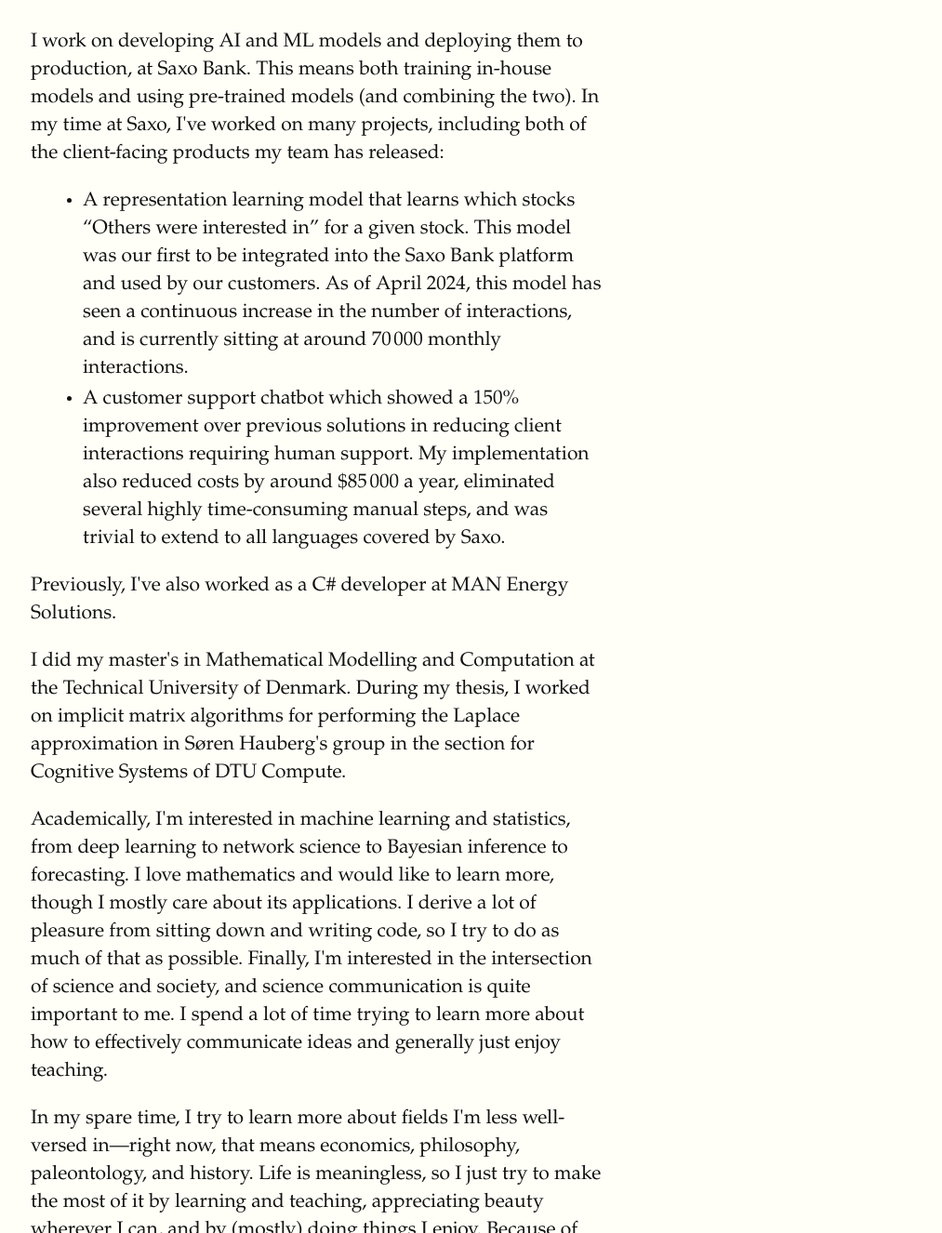
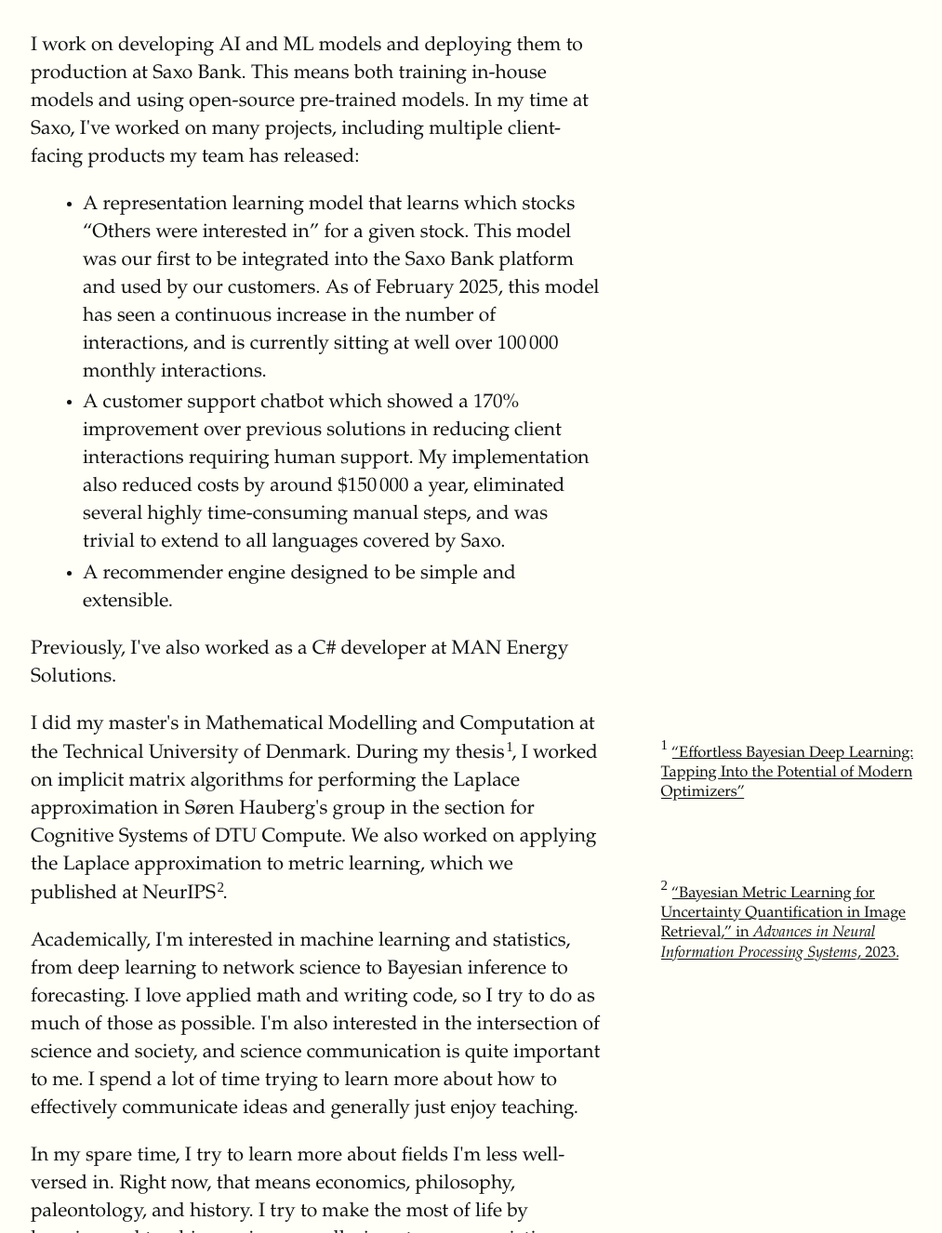
Before and after one commit to silasbrack/silasbrack.github.io, a plain HTML site: page index.html in a window 1280 px wide. Shown: the part 261-1587 px from the top of the page at 93% size, without its empty margins (127-1140 px from the left). Drawn offline with Linux system fonts and the light colour scheme; a web font is replaced by a local one.

Commit message:
Fixes (#1)

```diff
--- a/index.html
+++ b/index.html
@@ -4,58 +4,80 @@
     <meta charset="utf-8" />
     <title>Silas Brack</title>
     <link rel="stylesheet" href="tufte.css" />
+    <link rel="stylesheet" href="https://cdnjs.cloudflare.com/ajax/libs/font-awesome/6.3.0/css/all.min.css">
     <meta name="viewport" content="width=device-width, initial-scale=1" />
   </head>
 
   <body>
     <article>
       <h1 id="tufte-css">Silas Brack</h1>
-      <p class="subtitle">Machine Learning Engineer</p>
+      <p class="subtitle">Machine Learning Engineer &mdash;
+        <span title="Curriculum Vitae">
+        <a href="./assets/cv.pdf" style="background:none;"><i class="fa-solid fa-address-card"></i></a>
+        </span>
+
+        <span title="Github">
+        <a href="https://github.com/silasbrack" style="background:none;"><i class="fab fa-github"></i></a>
+        </span>
+
+        <span title="Linkedin">
+        <a href="https://www.linkedin.com/in/silasbrack/" style="background:none;"><i class="fab fa-linkedin"></i></a>
+        </span>
+      </p>
 
       <section>
         <p>
-          I work on developing AI and ML models and deploying them to production, at Saxo Bank. This means both training
-          in-house models and using pre-trained models (and combining the two). In my time at Saxo, I've worked on many
-          projects, including both of the client-facing products my team has released:
+          I work on developing AI and ML models and deploying them to production at Saxo Bank. This means both training
+          in-house models and using open-source pre-trained models. In my time at Saxo, I've worked on many
+          projects, including multiple client-facing products my team has released:
         </p>
+        <p>
           <ul>
             <li>
               A representation learning model that learns which stocks <q>Others were interested in</q> for a given stock.
-            This model was our first to be integrated into the Saxo Bank platform and used by our customers. As of April
-            2024, this model has seen a continuous increase in the number of interactions, and is currently sitting at
-            around 70&#x202F;000 monthly interactions.
+              This model was our first to be integrated into the Saxo Bank platform and used by our customers. As of February
+              2025, this model has seen a continuous increase in the number of interactions, and is currently sitting at
+              well over 100&#x202F;000 monthly interactions.
             </li>
             <li>
-            A customer support chatbot which showed a 150% improvement over previous solutions in reducing client
-            interactions requiring human support. My implementation also reduced costs by around $85&#x202F;000 a year,
+              A customer support chatbot which showed a 170% improvement over previous solutions in reducing client
+              interactions requiring human support. My implementation also reduced costs by around $150&#x202F;000 a year,
               eliminated several highly time-consuming manual steps, and was trivial to extend to all languages covered by
               Saxo.
             </li>
+            <li>
+              A recommender engine designed to be simple and extensible.
+            </li>
           </ul>
+        </p>
         <p>Previously, I've also worked as a C# developer at MAN Energy Solutions.</p>
         <p>
           I did my master's in Mathematical Modelling and Computation at the Technical University of Denmark. During my
-          thesis, I worked on implicit matrix algorithms for performing the Laplace approximation in Søren Hauberg's
-          group in the section for Cognitive Systems of DTU Compute.
+          thesis<label for="sn-in-his-later-books" class="margin-toggle sidenote-number"></label>,
+          <span class="sidenote">
+            <a href="./assets/thesis.pdf">“Effortless Bayesian Deep Learning: Tapping Into the Potential of Modern Optimizers”</a>
+          </span>
+          I worked on implicit matrix algorithms for performing the Laplace approximation in Søren Hauberg's
+          group in the section for Cognitive Systems of DTU Compute. We also worked on applying the Laplace approximation to metric
+          learning, which we published at NeurIPS<label for="sn-in-his-later-books" class="margin-toggle sidenote-number"></label>.
+          <span class="sidenote">
+            <a href="https://arxiv.org/abs/2302.01332">“Bayesian Metric Learning for Uncertainty Quantification in Image Retrieval,”
+            in <em>Advances in Neural Information Processing Systems</em>, 2023.</a>
+          </span>
         </p>
         <p>
           Academically, I'm interested in machine learning and statistics, from deep learning to network science to
-          Bayesian inference to forecasting. I love mathematics and would like to learn more, though I mostly care about
-          its applications. I derive a lot of pleasure from sitting down and writing code, so I try to do as much of
-          that as possible. Finally, I'm interested in the intersection of science and society, and science
+          Bayesian inference to forecasting. I love applied math and writing code, so I try to do as much of
+          those as possible. I'm also interested in the intersection of science and society, and science
           communication is quite important to me. I spend a lot of time trying to learn more about how to effectively
           communicate ideas and generally just enjoy teaching.
         </p>
         <p>
-          In my spare time, I try to learn more about fields I'm less well-versed in&mdash;right now, that means
-          economics, philosophy, paleontology, and history. Life is meaningless, so I just try to make the most of it by
-          learning and teaching, appreciating beauty wherever I can, and by (mostly) doing things I enjoy. Because of
-          this, I try to spend my time coding, reading, watching films and series, and listening to music. I also really
-          like to cook.
-        </p>
-        <p>
-          I'm on <a href="https://github.com/silasbrack">GitHub</a> and
-          <a href="https://www.linkedin.com/in/silasbrack/">LinkedIn</a>.
+          In my spare time, I try to learn more about fields I'm less well-versed in. Right now, that means
+          economics, philosophy, paleontology, and history. I try to make the most of life by
+          learning and teaching, going on walks in nature, appreciating beauty wherever I can, and by (mostly) doing things I enjoy.
+          Because of this, I try to spend my time coding, reading, watching films and series, and listening to music.
+          I also really like to cook.
         </p>
       </section>
     </article>
```
Also changed, not shown: 5 other files. Lines whose indentation alone changed are shown as unchanged.
